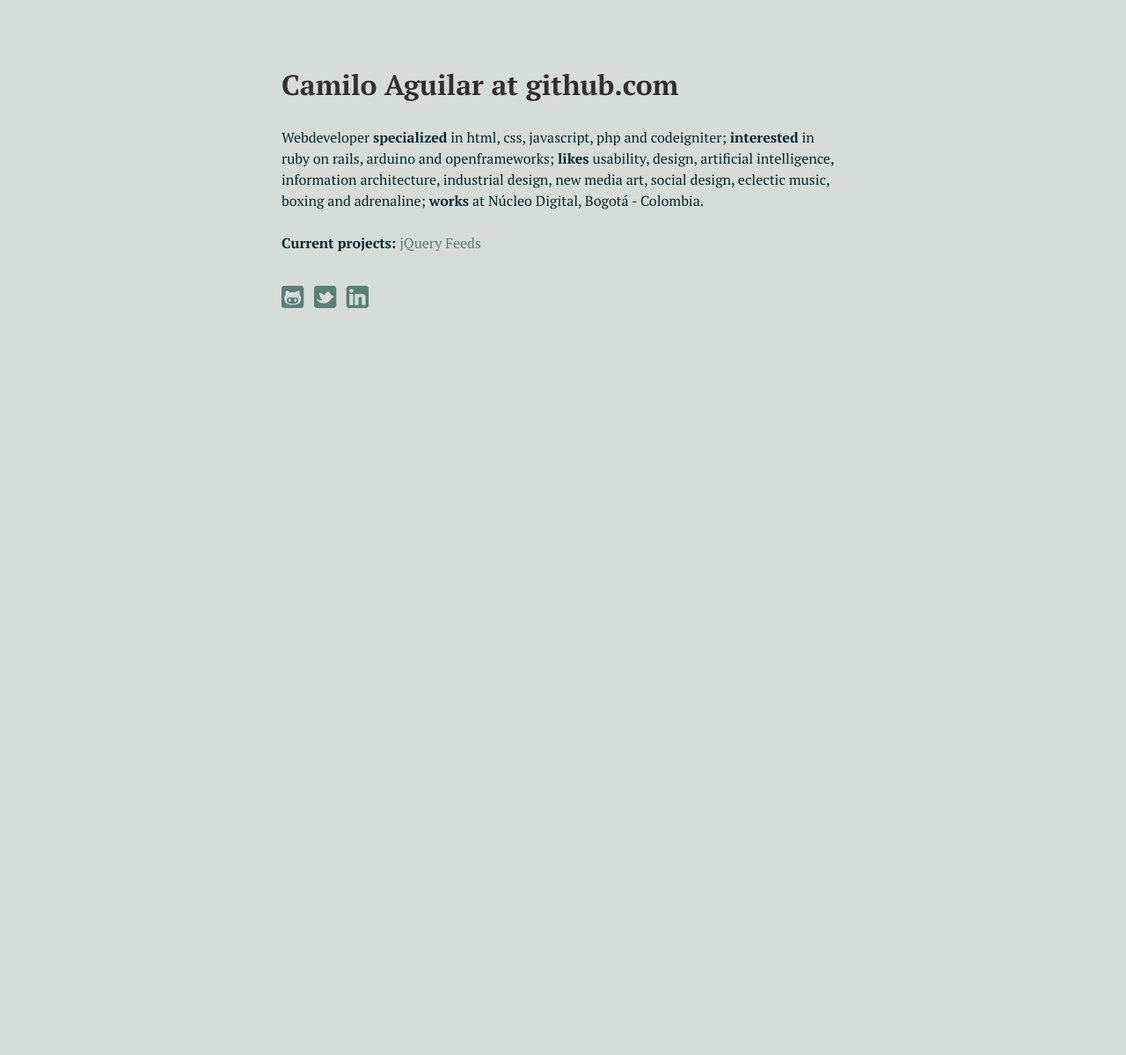
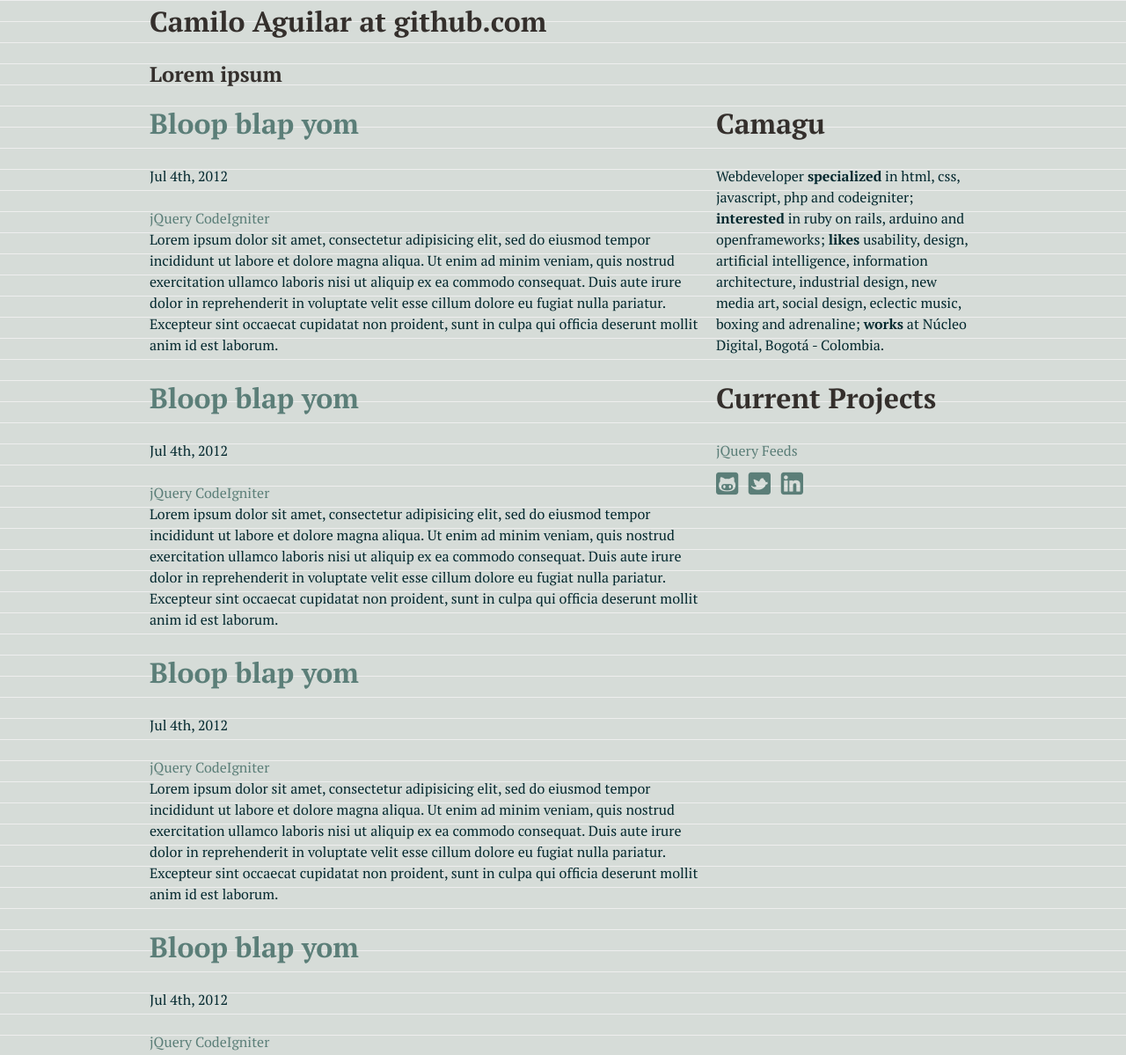
Before and after one commit to camagu/camagu.github.com, a plain HTML site: page index.html in a window 1280 px wide. Shown: the top 1199 px of the page at 88% size. Before the commit the page ends 800 px from the top, so only its background shows below. Drawn offline with Linux system fonts and the light colour scheme.

Commit message:
init commit of blog style

```diff
--- a/index.html
+++ b/index.html
@@ -14,7 +14,7 @@
 	<!--[if lt IE 8]><script src="ui/ie7.css"></script><![endif]-->
 	<!--[if lt IE 9]><script src="http://html5shiv.googlecode.com/svn/trunk/html5.js"></script><![endif]-->
 
-	<script type="text/javascript">
+	<!-- <script type="text/javascript">
 		var _gaq = _gaq || [];
 		_gaq.push(['_setAccount', 'UA-33169238-1']);
 		_gaq.push(['_trackPageview']);
@@ -27,28 +27,88 @@
 			var s = document.getElementsByTagName('script')[0];
 			s.parentNode.insertBefore(ga, s);
 		})();
-	</script>
+	</script> -->
 </head>
 
 <body>
 	<div class="page">
-		<h1 class="page-title">Camilo Aguilar at github.com</h1>
+		<header class="page-header">
+			<h1 class="site-title">Camilo Aguilar at github.com</h1>
+			<h2 class="site-slogan">Lorem ipsum</h2>
+		</header>
 
+		<div class="main">
+			<article class="entry teaser">
+				<header class="entry-header">
+					<h1 class="entry-title"><a class="entry-title-link" href="#">Bloop blap yom</a></h1>
+					<p class="entry-date">Jul 4th, 2012</p>
+					<nav class="entry-tags">
+						<a href="#" class="entry-tags-link">jQuery</a>
+						<a href="#" class="entry-tags-link">CodeIgniter</a>
+					</nav>
+				</header>
+				<p>Lorem ipsum dolor sit amet, consectetur adipisicing elit, sed do eiusmod tempor incididunt ut labore et dolore magna aliqua. Ut enim ad minim veniam, quis nostrud exercitation ullamco laboris nisi ut aliquip ex ea commodo consequat. Duis aute irure dolor in reprehenderit in voluptate velit esse cillum dolore eu fugiat nulla pariatur. Excepteur sint occaecat cupidatat non proident, sunt in culpa qui officia deserunt mollit anim id est laborum.</p>
+			</article>
+
+			<article class="entry teaser">
+				<header class="entry-header">
+					<h1 class="entry-title"><a class="entry-title-link" href="#">Bloop blap yom</a></h1>
+					<p class="entry-date">Jul 4th, 2012</p>
+					<nav class="entry-tags">
+						<a href="#" class="entry-tags-link">jQuery</a>
+						<a href="#" class="entry-tags-link">CodeIgniter</a>
+					</nav>
+				</header>
+				<p>Lorem ipsum dolor sit amet, consectetur adipisicing elit, sed do eiusmod tempor incididunt ut labore et dolore magna aliqua. Ut enim ad minim veniam, quis nostrud exercitation ullamco laboris nisi ut aliquip ex ea commodo consequat. Duis aute irure dolor in reprehenderit in voluptate velit esse cillum dolore eu fugiat nulla pariatur. Excepteur sint occaecat cupidatat non proident, sunt in culpa qui officia deserunt mollit anim id est laborum.</p>
+			</article>
+
+			<article class="entry teaser">
+				<header class="entry-header">
+					<h1 class="entry-title"><a class="entry-title-link" href="#">Bloop blap yom</a></h1>
+					<p class="entry-date">Jul 4th, 2012</p>
+					<nav class="entry-tags">
+						<a href="#" class="entry-tags-link">jQuery</a>
+						<a href="#" class="entry-tags-link">CodeIgniter</a>
+					</nav>
+				</header>
+				<p>Lorem ipsum dolor sit amet, consectetur adipisicing elit, sed do eiusmod tempor incididunt ut labore et dolore magna aliqua. Ut enim ad minim veniam, quis nostrud exercitation ullamco laboris nisi ut aliquip ex ea commodo consequat. Duis aute irure dolor in reprehenderit in voluptate velit esse cillum dolore eu fugiat nulla pariatur. Excepteur sint occaecat cupidatat non proident, sunt in culpa qui officia deserunt mollit anim id est laborum.</p>
+			</article>
+
+			<article class="entry teaser">
+				<header class="entry-header">
+					<h1 class="entry-title"><a class="entry-title-link" href="#">Bloop blap yom</a></h1>
+					<p class="entry-date">Jul 4th, 2012</p>
+					<nav class="entry-tags">
+						<a href="#" class="entry-tags-link">jQuery</a>
+						<a href="#" class="entry-tags-link">CodeIgniter</a>
+					</nav>
+				</header>
+				<p>Lorem ipsum dolor sit amet, consectetur adipisicing elit, sed do eiusmod tempor incididunt ut labore et dolore magna aliqua. Ut enim ad minim veniam, quis nostrud exercitation ullamco laboris nisi ut aliquip ex ea commodo consequat. Duis aute irure dolor in reprehenderit in voluptate velit esse cillum dolore eu fugiat nulla pariatur. Excepteur sint occaecat cupidatat non proident, sunt in culpa qui officia deserunt mollit anim id est laborum.</p>
+			</article>
+		</div>
+
+		<aside class="rightColumn">
+			<section class="rightColumn-block">
+				<h1 class="rightColumn-block-title">Camagu</h1>
 				<p>
 					Webdeveloper <strong>specialized</strong> in html, css, javascript, php and codeigniter;
 					<strong>interested</strong> in ruby on rails, arduino and openframeworks;
 					<strong>likes</strong> usability, design, artificial intelligence, information architecture, industrial design, new media art, social design, eclectic music, boxing and adrenaline;
 					<strong>works</strong> at Núcleo Digital, Bogotá - Colombia.
 				</p>
+			</section>
 
-		<p><strong>Current projects:</strong> <a href="http://camagu.github.com/jquery-feeds/">jQuery Feeds</a></p>
+			<section class="rightColumn-block projects">
+				<h1 class=""rightColumn-block-title"">Current Projects</h1>
+				<a class="projects-link" href="http://camagu.github.com/jquery-feeds/">jQuery Feeds</a>
+			</section>
 
-		<p class="social">
+			<section class="rightColumn-block social">
 				<a class="icon-github" title="camagu at github.com" href="https://github.com/camagu">&nbsp;</a>
 				<a class="icon-twitter" title="@camagu_ at twitter.com" href="https://twitter.com/camagu_">&nbsp;</a>
 				<a class="icon-linkedin" title="Camilo Aguilar at linkedin.com" href="http://www.linkedin.com/pub/camilo-aguilar/25/43b/1a6">&nbsp;</a>
 			</p>
-
+		</aside>
 	</div>
 </body>
 
--- a/ui/style.css
+++ b/ui/style.css
@@ -133,12 +133,12 @@ body {
 	font: 1em/1.5em 'PT Serif', serif;
     margin: 0;
 
-    /*background-image: -webkit-linear-gradient(#eee .05em, transparent .05em);
+    background-image: -webkit-linear-gradient(#eee .05em, transparent .05em);
 	background-image: -moz-linear-gradient(#eee 1px, transparent 1px);
 	background-image: -ms-linear-gradient(#eee 1px, transparent 1px);
 	background-image: -o-linear-gradient(#eee 1px, transparent 1px);
 	background-image: linear-gradient(#eee 1px, transparent 1px);
-	background-size: 100% 24px;*/
+	background-size: 100% 24px;
 }
 
 /* ==========================================================================
@@ -566,9 +566,68 @@ table {
    ========================================================================== */
 
 .page {
+	margin: 0 auto;
+	width: 940px;
+}
+
+.page-header {
+
+}
+
+.site-title {
+
+}
+
+.site-slogan {
+
+}
+
+.main {
+	display: inline-block;
+	vertical-align: top;
 	width: 640px;
-	margin: 0 auto;
-	padding-top: 4.5em;
+}
+
+.entry {
+
+}
+
+.entry-header {
+
+}
+
+.entry-title {
+
+}
+
+.entry-title-link {
+
+}
+
+.entry-date {
+
+}
+
+.entry-tags {
+
+}
+
+.entry-tags-list {
+
+}
+
+.rightColumn {
+	display: inline-block;
+	vertical-align: top;
+	width: 295px;
+}
+
+.rightColumn-block {
+
+}
+
+.rightColumn-block-title {
+
 }
 
 .social a {
```
Lines whose indentation alone changed are shown as unchanged.
